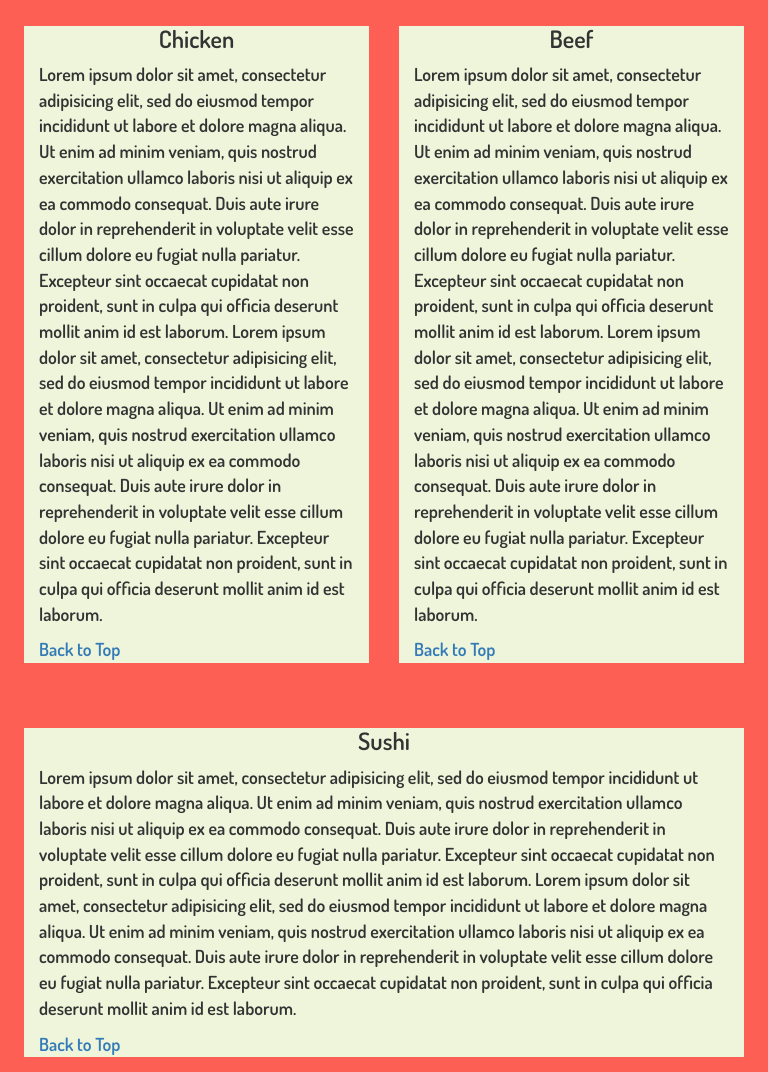
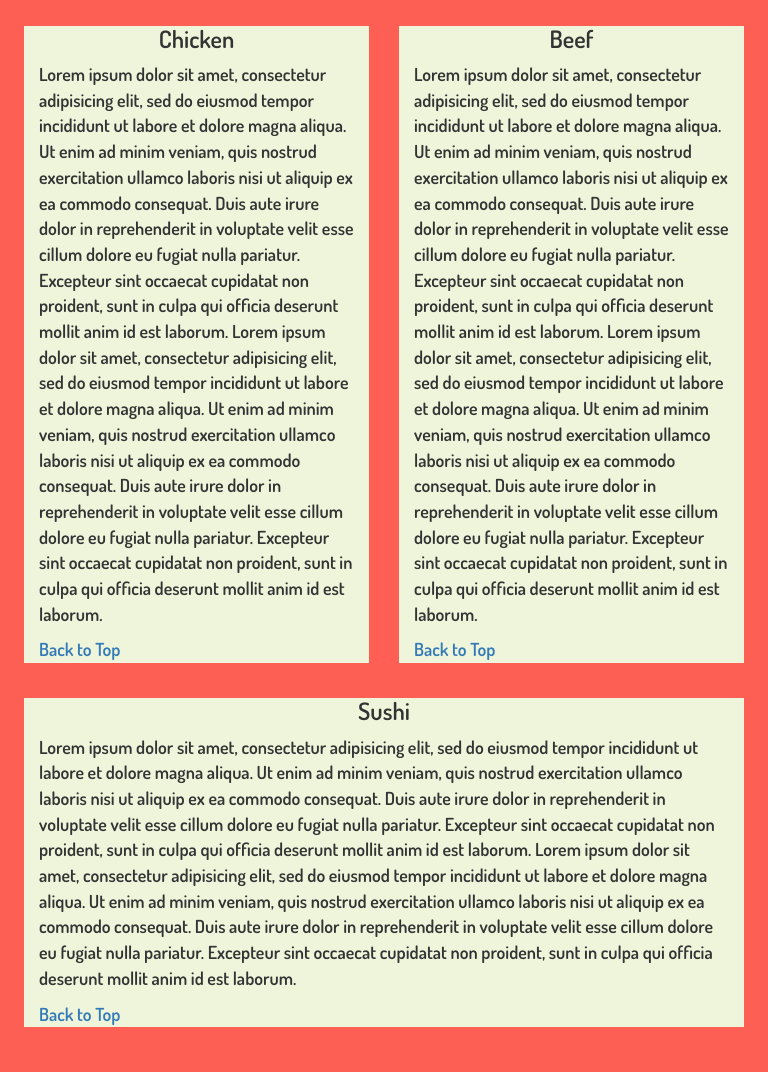
Before and after one commit to hedonazur/coursera-test, a plain HTML site: page module3-solution/index.html in a window 768 px wide. Shown: the part 144-1216 px from the top of the page. After the commit the page ends 1186 px from the top, so only its background shows below. Drawn offline with Linux system fonts and the light colour scheme; a web font is replaced by a local one.

Commit message:
margin of sushi on sm fixed

```diff
--- a/module3-solution/css/styles.css
+++ b/module3-solution/css/styles.css
@@ -55,10 +55,14 @@ h1 {
 /********** Medium devices only **********/
 @media (min-width: 992px) and (max-width: 1199px) {
 
+
 }
 
 /********** Small devices only **********/
 @media (min-width: 768px) and (max-width: 991px) {
+	#sushi {
+		margin-top: 0;
+	}
 
 }
 
```
